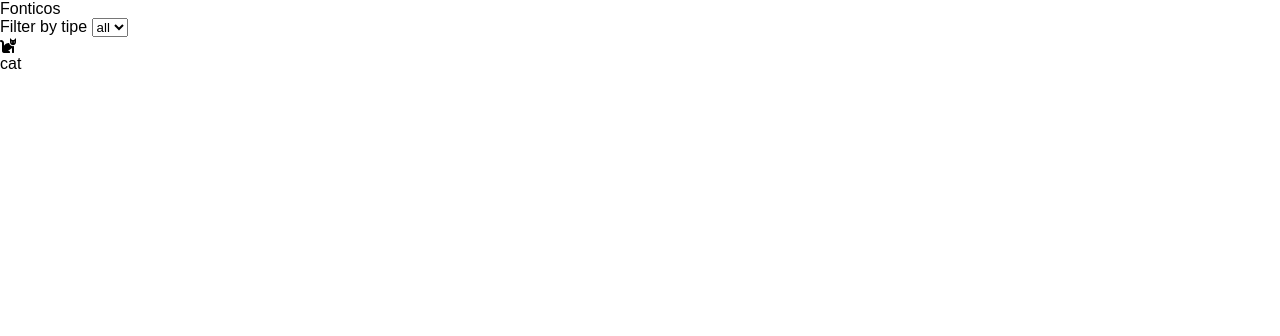
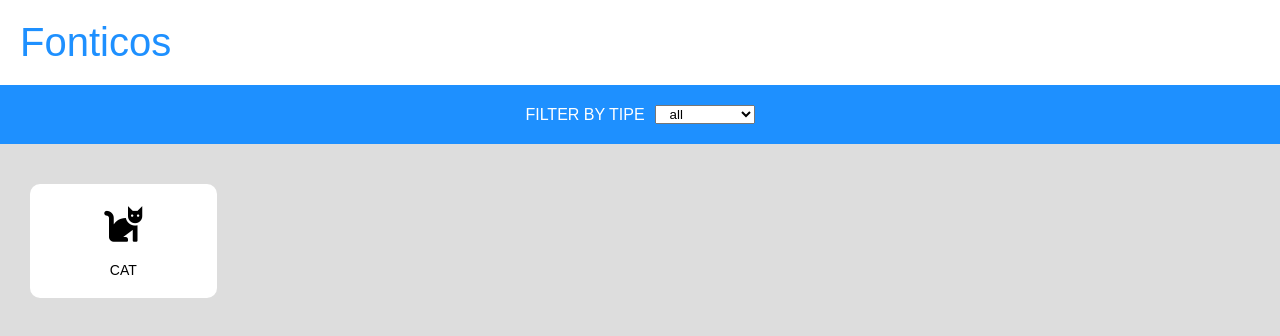
Before and after one commit to FrancescoGalanti/-js-es6-icons, a plain HTML site: page index.html in a window 1280 px wide. Drawn offline with nearby package versions, Linux system fonts and the light colour scheme.

Commit message:
layout iniziale fatto

```diff
--- a/style.css
+++ b/style.css
@@ -17,5 +17,57 @@ body{
   display: flex;
   flex-direction: column;
   min-height: 100vh;
+}
 
+
+/* header */
+
+.header-logo{
+  padding: 20px;
+  font-size: 40px;
+  color: dodgerblue;
 }
+
+/* search */
+
+.search{
+  display: flex;
+  justify-content: center;
+  align-items: center;
+  padding: 20px;
+  color: #fff;
+  text-transform: uppercase;
+  background: dodgerblue;
+}
+
+.search select{
+  margin-left: 10px;
+  width: 100px;
+  padding-left: 10px;
+}
+
+/* icons */
+.icons{
+  flex-grow: 1;
+  padding: 20px;
+  display: flex;
+  flex-wrap: wrap;
+  align-content: flex-start;
+  background: #ddd;
+}
+
+.icons .icon{
+  flex-basis: calc(100% / 6 - 20px);
+  margin: 20px 10px;
+  text-align: center;
+  background: #fff;
+  font-size: 14px;
+  padding: 20px;
+  border-radius: 10px;
+  text-transform: uppercase;
+}
+
+.icons .icon i{
+  font-size: 38px;
+  margin-bottom: 20px;
+}
```
Also changed, not shown: index.html (+1 -1 lines).
